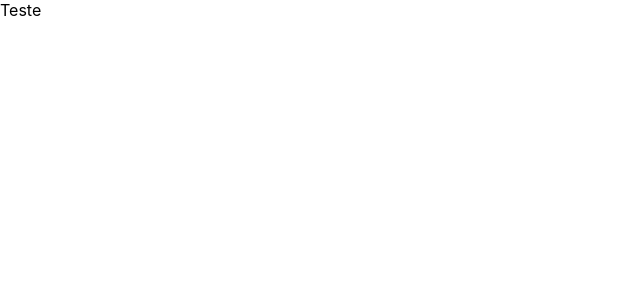
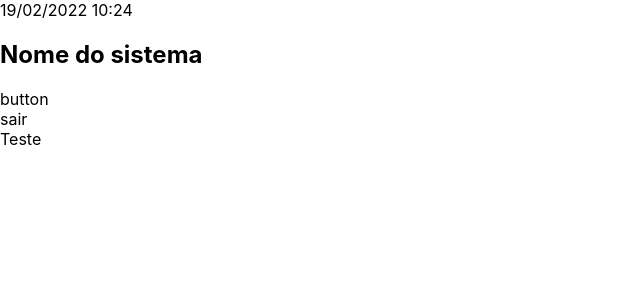
Before and after one commit to GustavoBarcaro/sys-vendas-limpeza, a React (Create React App) app: page / in a window 1280 px wide. Shown: the top 300 px of the page, without its empty margins (0-640 px from the left). Built offline with nearby package versions, Linux system fonts and the light colour scheme.

Commit message:
bug navbar modules css

```diff
--- /dev/null
+++ b/globals.d.ts
@@ -0,0 +1,6 @@
+// globals.d.ts
+declare module '*.module.css';
+declare module '*.module.scss' {
+  const classes: { readonly [key: string]: string };
+  export default classes;
+}
--- a/package.json
+++ b/package.json
@@ -56,6 +56,7 @@
     "eslint-plugin-import": "^2.25.4",
     "eslint-plugin-jsx-a11y": "^6.5.1",
     "eslint-plugin-react": "^7.29.4",
-    "eslint-plugin-react-hooks": "^4.3.0"
+    "eslint-plugin-react-hooks": "^4.3.0",
+    "typescript-plugin-css-modules": "^3.4.0"
   }
 }
--- a/src/App.tsx
+++ b/src/App.tsx
@@ -1,10 +1,12 @@
 import React from 'react';
 import { BrowserRouter as Router } from 'react-router-dom';
 import { Route, Routes } from 'react-router';
+import Navbar from './layout/navbar';
 
 function App() {
   return (
     <main>
+      <Navbar />
       <Router>
         <Routes>
           <Route path="/checkout" element={<div>Teste 1</div>} />
--- /dev/null
+++ b/src/layout/navbar/index.tsx
@@ -0,0 +1,17 @@
+import React from 'react';
+import styles from './navbar.modules.css';
+
+export default function NavBar() {
+  return (
+    <header className={styles.header}>
+      <section>
+        <time>19/02/2022 10:24</time>
+        <h2>Nome do sistema</h2>
+        <div>
+          <div>button</div>
+          <div>sair</div>
+        </div>
+      </section>
+    </header>
+  );
+}
--- /dev/null
+++ b/src/layout/navbar/navbar.modules.css
@@ -0,0 +1,5 @@
+.header {
+  width: 100%;
+  height: 180px;
+  background-color: #3fbbf0;
+}
```
Also changed, not shown: tsconfig.json (+3 -8 lines), 1 other file (tests, documents, lock files or other folders).
